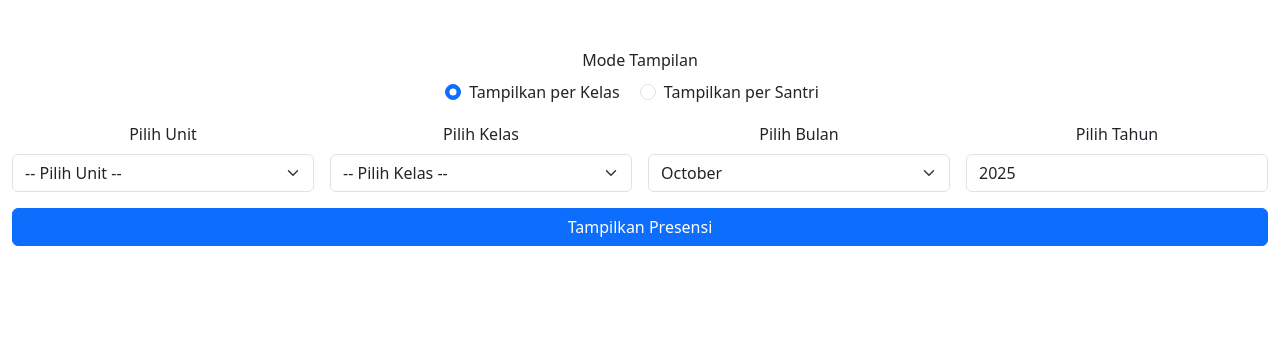
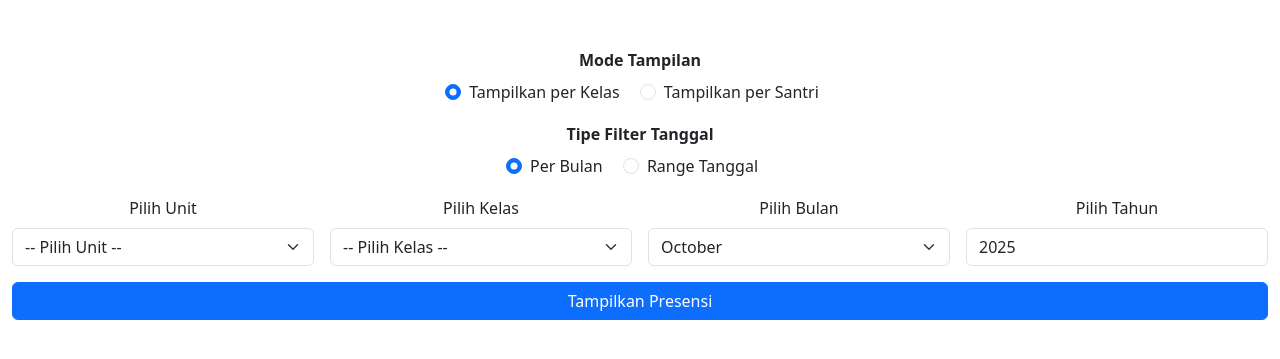
Before and after one commit to nurchanifl/tpa-website, a PHP site: page /tpa/tingkat/tampilkan_presensi.php in a window 1280 px wide. Shown: the part 56-415 px from the top of the page. Run offline with PHP 8.4, Linux system fonts and the light colour scheme; data comes from the database, SQL or seed files in the repository; some libraries are stand-ins or nearby versions.

Commit message:
Add filter range tanggal di tampilkan presensi & fix hapus presensi per santri

```diff
--- a/tingkat/hapus_presensi.php
+++ b/tingkat/hapus_presensi.php
@@ -190,7 +190,7 @@ if (isset($_POST['hapus_presensi'])) {
             <?php if (($_POST['mode'] ?? 'per_kelas') == 'per_santri') { ?>
             <div class="col-12 col-md-3">
                 <label for="santri" class="form-label">Pilih Santri</label>
-                <select name="id_santri" id="santri" class="form-select" required>
+                <select name="id_santri" id="santri" class="form-select" onchange="this.form.submit()" required>
                     <option value="">-- Pilih Santri --</option>
                     <?php foreach ($santri_data as $santri) { ?>
                         <option value="<?= $santri['id'] ?>" <?= ($_POST['id_santri'] ?? '') == $santri['id'] ? 'selected' : '' ?>>
--- a/tingkat/tampilkan_presensi.php
+++ b/tingkat/tampilkan_presensi.php
@@ -10,8 +10,11 @@ $result_unit = mysqli_query($conn, $sql_unit);
 $kelas_data = [];
 $santri_data = [];
 $presensi_data = [];
+$filter_type = 'bulan'; // Default filter type
 $bulan_filter = date('m'); // Default bulan
 $tahun_filter = date('Y'); // Default tahun
+$tanggal_dari = '';
+$tanggal_sampai = '';
 
 if ($_SERVER['REQUEST_METHOD'] === 'POST' && !isset($_POST['simpan_presensi'])) {
     $id_unit = $_POST['id_unit'] ?? '';
@@ -41,17 +44,25 @@ if ($_SERVER['REQUEST_METHOD'] === 'POST' && !isset($_POST['simpan_presensi']))
     }
 }
 
-// Menampilkan laporan presensi berdasarkan kelas atau santri, bulan dan tahun
+// Menampilkan laporan presensi berdasarkan kelas atau santri, bulan/tahun atau range tanggal
 if (isset($_POST['tampilkan_presensi'])) {
     $mode = $_POST['mode'] ?? 'per_kelas';
     $id_unit = $_POST['id_unit'] ?? '';
     $id_kelas = $_POST['id_kelas'] ?? '';
+    $filter_type = $_POST['filter_type'] ?? 'bulan';
+
+    // Tentukan range tanggal berdasarkan tipe filter
+    if ($filter_type == 'bulan') {
         $bulan_filter = $_POST['bulan_filter'] ?? date('m');
         $tahun_filter = $_POST['tahun_filter'] ?? date('Y');
-
-    // Ambil semua tanggal dalam bulan yang dipilih
         $first_day_of_month = "$tahun_filter-$bulan_filter-01";
-    $last_day_of_month = date("Y-m-t", strtotime($first_day_of_month)); // Tanggal terakhir bulan ini
+        $last_day_of_month = date("Y-m-t", strtotime($first_day_of_month));
+    } else {
+        $tanggal_dari = $_POST['tanggal_dari'] ?? '';
+        $tanggal_sampai = $_POST['tanggal_sampai'] ?? '';
+        $first_day_of_month = $tanggal_dari;
+        $last_day_of_month = $tanggal_sampai;
+    }
 
     if ($mode == 'per_kelas') {
         // Query untuk menampilkan presensi berdasarkan kelas dan bulan/tahun
@@ -218,11 +229,11 @@ if (isset($_POST['tampilkan_presensi'])) {
 </head>
 <body>
 <div class="container-fluid mt-5 text-center">
-    <!-- Form Pilih Mode, Unit, Kelas, Santri (jika per santri), Bulan, Tahun -->
+    <!-- Form Pilih Mode, Unit, Kelas, Santri (jika per santri), Filter Type, Bulan/Tahun atau Range Tanggal -->
     <form method="POST" class="mb-4">
         <div class="row g-3 justify-content-center mb-3">
             <div class="col-12">
-                <label class="form-label">Mode Tampilan</label><br>
+                <label class="form-label fw-bold">Mode Tampilan</label><br>
                 <div class="form-check form-check-inline">
                     <input class="form-check-input" type="radio" name="mode" id="mode_kelas" value="per_kelas" <?= ($_POST['mode'] ?? 'per_kelas') == 'per_kelas' ? 'checked' : '' ?> onchange="this.form.submit()">
                     <label class="form-check-label" for="mode_kelas">Tampilkan per Kelas</label>
@@ -233,10 +244,25 @@ if (isset($_POST['tampilkan_presensi'])) {
                 </div>
             </div>
         </div>
+
+        <div class="row g-3 justify-content-center mb-3">
+            <div class="col-12">
+                <label class="form-label fw-bold">Tipe Filter Tanggal</label><br>
+                <div class="form-check form-check-inline">
+                    <input class="form-check-input" type="radio" name="filter_type" id="filter_bulan" value="bulan" <?= ($_POST['filter_type'] ?? 'bulan') == 'bulan' ? 'checked' : '' ?> onchange="toggleFilterType()">
+                    <label class="form-check-label" for="filter_bulan">Per Bulan</label>
+                </div>
+                <div class="form-check form-check-inline">
+                    <input class="form-check-input" type="radio" name="filter_type" id="filter_range" value="range" <?= ($_POST['filter_type'] ?? '') == 'range' ? 'checked' : '' ?> onchange="toggleFilterType()">
+                    <label class="form-check-label" for="filter_range">Range Tanggal</label>
+                </div>
+            </div>
+        </div>
+
         <div class="row g-3 justify-content-center">
             <div class="col-12 col-md-3">
                 <label for="unit" class="form-label">Pilih Unit</label>
-                <select name="id_unit" id="unit" class="form-select" onchange="this.form.submit()" required>
+                <select name="id_unit" id="unit" class="form-select" required>
                     <option value="">-- Pilih Unit --</option>
                     <?php while ($unit = mysqli_fetch_assoc($result_unit)) { ?>
                         <option value="<?= $unit['id'] ?>" <?= ($_POST['id_unit'] ?? '') == $unit['id'] ? 'selected' : '' ?>>
@@ -269,9 +295,10 @@ if (isset($_POST['tampilkan_presensi'])) {
                 </select>
             </div>
             <?php } ?>
-            <div class="col-12 col-md-3">
+            <!-- Filter Bulan/Tahun -->
+            <div id="filter_bulan_section" class="col-12 col-md-3" style="display: <?= ($_POST['filter_type'] ?? 'bulan') == 'bulan' ? 'block' : 'none' ?>;">
                 <label for="bulan" class="form-label">Pilih Bulan</label>
-                <select name="bulan_filter" id="bulan" class="form-select" required>
+                <select name="bulan_filter" id="bulan" class="form-select">
                     <?php for ($i = 1; $i <= 12; $i++) { ?>
                         <option value="<?= $i ?>" <?= ($bulan_filter == $i) ? 'selected' : '' ?>>
                             <?= DateTime::createFromFormat('!m', $i)->format('F') ?>
@@ -279,9 +306,19 @@ if (isset($_POST['tampilkan_presensi'])) {
                     <?php } ?>
                 </select>
             </div>
-            <div class="col-12 col-md-3">
+            <div id="filter_tahun_section" class="col-12 col-md-3" style="display: <?= ($_POST['filter_type'] ?? 'bulan') == 'bulan' ? 'block' : 'none' ?>;">
                 <label for="tahun" class="form-label">Pilih Tahun</label>
-                <input type="number" name="tahun_filter" id="tahun" class="form-control" value="<?= htmlspecialchars($tahun_filter) ?>" required>
+                <input type="number" name="tahun_filter" id="tahun" class="form-control" value="<?= htmlspecialchars($tahun_filter) ?>">
+            </div>
+
+            <!-- Filter Range Tanggal -->
+            <div id="filter_dari_section" class="col-12 col-md-3" style="display: <?= ($_POST['filter_type'] ?? 'bulan') == 'range' ? 'block' : 'none' ?>;">
+                <label for="tanggal_dari" class="form-label">Tanggal Dari</label>
+                <input type="date" name="tanggal_dari" id="tanggal_dari" class="form-control" value="<?= htmlspecialchars($tanggal_dari) ?>">
+            </div>
+            <div id="filter_sampai_section" class="col-12 col-md-3" style="display: <?= ($_POST['filter_type'] ?? 'bulan') == 'range' ? 'block' : 'none' ?>;">
+                <label for="tanggal_sampai" class="form-label">Tanggal Sampai</label>
+                <input type="date" name="tanggal_sampai" id="tanggal_sampai" class="form-control" value="<?= htmlspecialchars($tanggal_sampai) ?>">
             </div>
         </div>
         <button type="submit" name="tampilkan_presensi" class="btn btn-primary mt-3 w-100">Tampilkan Presensi</button>
@@ -290,7 +327,11 @@ if (isset($_POST['tampilkan_presensi'])) {
     <!-- Tampilkan laporan presensi di bawah tombol -->
     <?php if (isset($_POST['tampilkan_presensi'])) { ?>
         <h2 class="mt-4">LAPORAN PRESENSI</h2>
-        <h4><?= DateTime::createFromFormat('!m', $bulan_filter)->format('F') . " " . $tahun_filter ?></h4> <!-- Nama Bulan dan Tahun -->
+        <?php if ($filter_type == 'bulan') { ?>
+            <h4><?= DateTime::createFromFormat('!m', $bulan_filter)->format('F') . " " . $tahun_filter ?></h4>
+        <?php } else { ?>
+            <h4><?= date('d-m-Y', strtotime($tanggal_dari)) . " s/d " . date('d-m-Y', strtotime($tanggal_sampai)) ?></h4>
+        <?php } ?>
         <p><strong>Unit:</strong> <?= htmlspecialchars($unit_nama) ?></p>
         <p><strong>Kelas:</strong> <?= htmlspecialchars($kelas_nama) ?></p>
         <?php if (($mode ?? 'per_kelas') == 'per_santri') { ?>
@@ -363,8 +404,14 @@ if (isset($_POST['tampilkan_presensi'])) {
         <form method="POST" action="download_presensi_pdf.php" target="_blank" class="mt-3">
             <input type="hidden" name="id_unit" value="<?= htmlspecialchars($id_unit) ?>">
             <input type="hidden" name="id_kelas" value="<?= htmlspecialchars($id_kelas) ?>">
+            <input type="hidden" name="filter_type" value="<?= htmlspecialchars($filter_type) ?>">
+            <?php if ($filter_type == 'bulan') { ?>
                 <input type="hidden" name="bulan_filter" value="<?= htmlspecialchars($bulan_filter) ?>">
                 <input type="hidden" name="tahun_filter" value="<?= htmlspecialchars($tahun_filter) ?>">
+            <?php } else { ?>
+                <input type="hidden" name="tanggal_dari" value="<?= htmlspecialchars($tanggal_dari) ?>">
+                <input type="hidden" name="tanggal_sampai" value="<?= htmlspecialchars($tanggal_sampai) ?>">
+            <?php } ?>
             <button type="submit" class="btn btn-info w-100">Unduh ke PDF</button>
         </form>
         <?php } elseif (($mode ?? 'per_kelas') == 'per_santri') { ?>
@@ -412,8 +459,14 @@ if (isset($_POST['tampilkan_presensi'])) {
             <input type="hidden" name="id_unit" value="<?= htmlspecialchars($id_unit) ?>">
             <input type="hidden" name="id_kelas" value="<?= htmlspecialchars($id_kelas) ?>">
             <input type="hidden" name="id_santri" value="<?= htmlspecialchars($id_santri) ?>">
+            <input type="hidden" name="filter_type" value="<?= htmlspecialchars($filter_type) ?>">
+            <?php if ($filter_type == 'bulan') { ?>
                 <input type="hidden" name="bulan_filter" value="<?= htmlspecialchars($bulan_filter) ?>">
                 <input type="hidden" name="tahun_filter" value="<?= htmlspecialchars($tahun_filter) ?>">
+            <?php } else { ?>
+                <input type="hidden" name="tanggal_dari" value="<?= htmlspecialchars($tanggal_dari) ?>">
+                <input type="hidden" name="tanggal_sampai" value="<?= htmlspecialchars($tanggal_sampai) ?>">
+            <?php } ?>
             <button type="submit" class="btn btn-info w-100">Unduh ke PDF</button>
         </form>
         <?php } ?>
@@ -439,6 +492,56 @@ if (isset($_POST['tampilkan_presensi'])) {
     window.addEventListener('load', adjustStickyColumns);
     window.addEventListener('resize', adjustStickyColumns);
 
+    document.addEventListener('DOMContentLoaded', function() {
+        const unitSelect = document.getElementById('unit');
+        const kelasSelect = document.getElementById('kelas');
+
+        unitSelect.addEventListener('change', function() {
+            const id_unit = this.value;
+            kelasSelect.innerHTML = '<option value="">-- Pilih Kelas --</option>';
+            if (id_unit) {
+                fetch(`get_kelas.php?id_unit=${id_unit}`)
+                .then(response => response.text())
+                .then(data => {
+                    kelasSelect.innerHTML += data;
+                })
+                .catch(error => console.error('Error:', error));
+            }
+        });
+    });
+
+    function toggleFilterType() {
+        const filterType = document.querySelector('input[name="filter_type"]:checked').value;
+        const bulanSection = document.getElementById('filter_bulan_section');
+        const tahunSection = document.getElementById('filter_tahun_section');
+        const dariSection = document.getElementById('filter_dari_section');
+        const sampaiSection = document.getElementById('filter_sampai_section');
+
+        if (filterType === 'bulan') {
+            bulanSection.style.display = 'block';
+            tahunSection.style.display = 'block';
+            dariSection.style.display = 'none';
+            sampaiSection.style.display = 'none';
+
+            // Set required
+            document.getElementById('bulan').required = true;
+            document.getElementById('tahun').required = true;
+            document.getElementById('tanggal_dari').required = false;
+            document.getElementById('tanggal_sampai').required = false;
+        } else {
+            bulanSection.style.display = 'none';
+            tahunSection.style.display = 'none';
+            dariSection.style.display = 'block';
+            sampaiSection.style.display = 'block';
+
+            // Set required
+            document.getElementById('bulan').required = false;
+            document.getElementById('tahun').required = false;
+            document.getElementById('tanggal_dari').required = true;
+            document.getElementById('tanggal_sampai').required = true;
+        }
+    }
+
     if ('serviceWorker' in navigator) {
         navigator.serviceWorker.register('../sw.js')
             .then(function(registration) {
```
Lines whose indentation alone changed are shown as unchanged.
